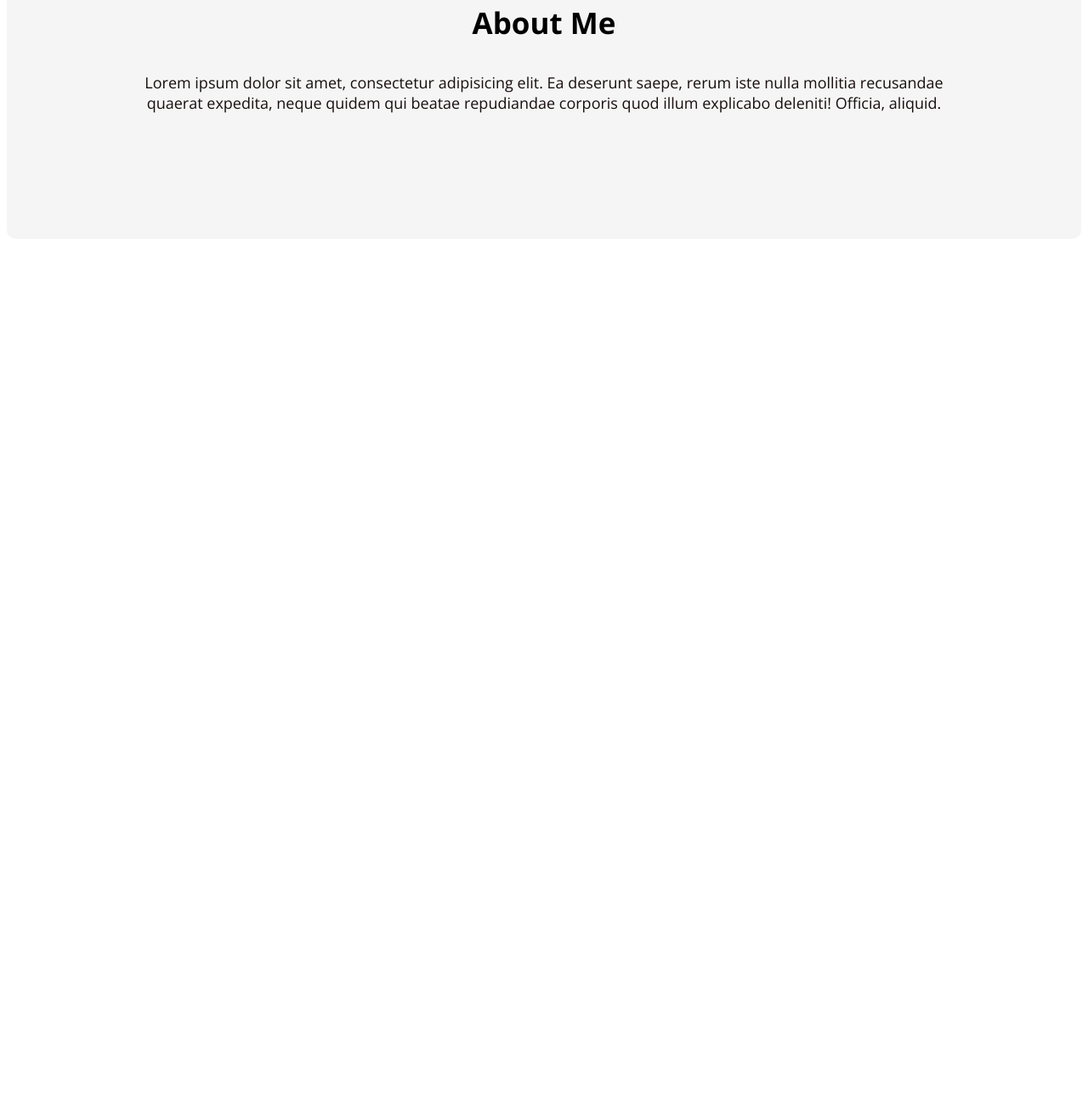
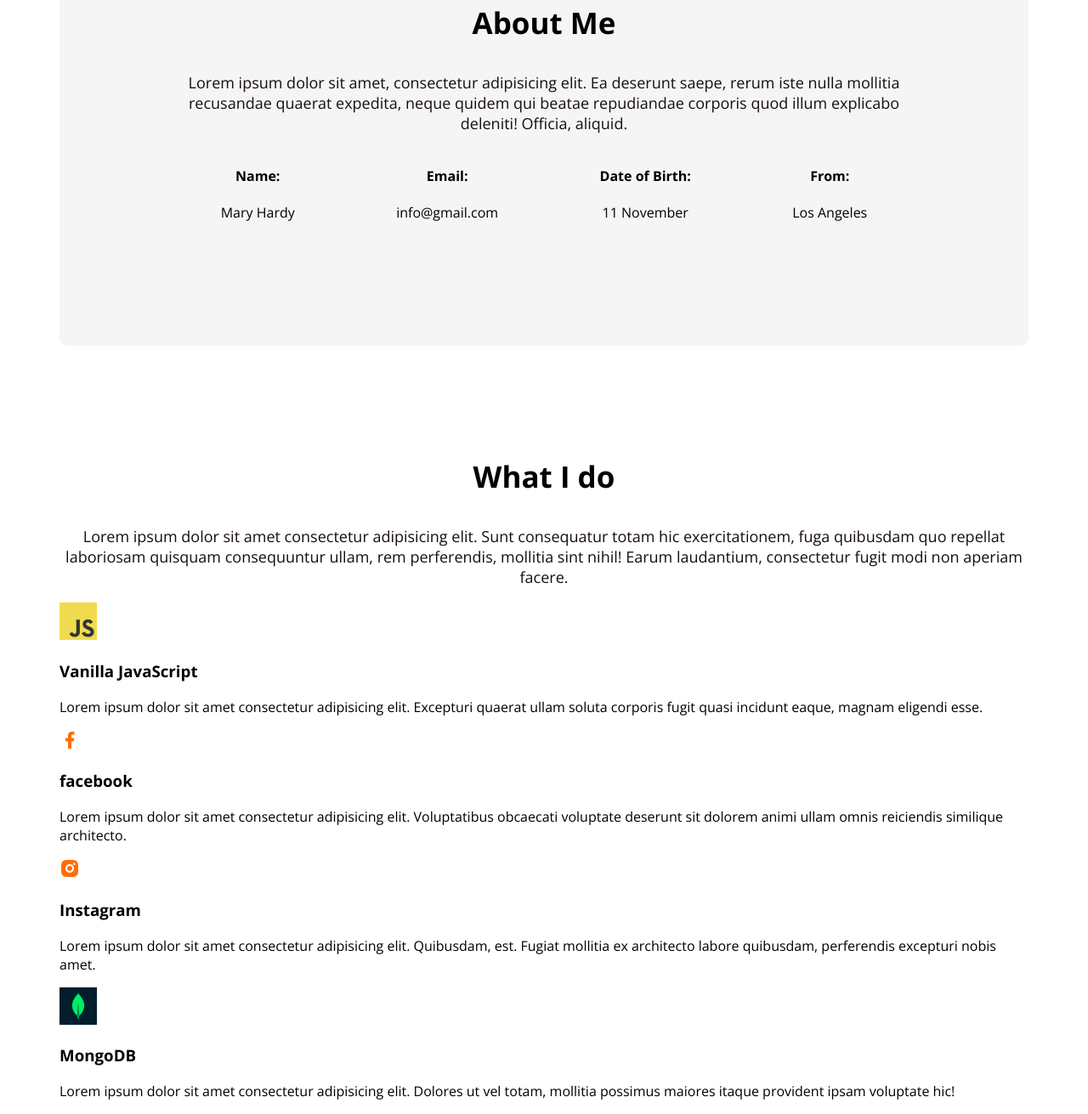
Before and after one commit to asif-444/web-dev-portfolio-restart, a plain HTML site: page index.html in a window 1280 px wide. Shown: the part 1065-2376 px from the top of the page at 85% size. Before the commit the page ends 1476 px from the top, so only its background shows below. Drawn offline with nearby package versions, Linux system fonts and the light colour scheme.

Commit message:
added skills section

```diff
--- a/index.html
+++ b/index.html
@@ -42,6 +42,52 @@
         <section class="about">
             <h3 class="section-title">About Me</h3>
             <p class="section-description">Lorem ipsum dolor sit amet, consectetur adipisicing elit. Ea deserunt saepe, rerum iste nulla mollitia recusandae quaerat expedita, neque quidem qui beatae repudiandae corporis quod illum explicabo deleniti! Officia, aliquid.</p>
+            <div class="about-info-container">
+                <div class="about-info">
+                    <h4 class="info-title">Name:</h4>
+                    <p class="info-description">Mary Hardy</p>
+                </div>
+                <div class="about-info">
+                    <h4 class="info-title">Email:</h4>
+                    <p class="info-description">info@gmail.com</p>
+                </div>
+                <div class="about-info">
+                    <h4 class="info-title">Date of Birth:</h4>
+                    <p class="info-description">11 November</p>
+                </div>
+                <div class="about-info">
+                    <h4 class="info-title">From:</h4>
+                    <p class="info-description">Los Angeles</p>
+                </div>
+            </div>
+        </section>
+        <!-- what I do section -->
+        <section>
+            <h3 class="section-title">What I do</h3>
+            <p id="what-i-do-description" class="section-description">Lorem ipsum dolor sit amet consectetur adipisicing elit. Sunt consequatur totam hic exercitationem, fuga quibusdam quo repellat laboriosam quisquam consequuntur ullam, rem perferendis, mollitia sint nihil! Earum laudantium, consectetur fugit modi non aperiam facere.</p>
+            <div class="skills-container">
+                <div class="skill">
+                    <img src="images/icons/js.png" alt="">
+                    <h3 class="skill-title">Vanilla JavaScript</h3>
+                    <p class="skill-description">Lorem ipsum dolor sit amet consectetur adipisicing elit. Excepturi quaerat ullam soluta corporis fugit quasi incidunt eaque, magnam eligendi esse.</p>
+                </div>
+                <div class="skill">
+                    <img src="images/icons/facebook.png" alt="">
+                    <h3 class="skill-title">facebook</h3>
+                    <p class="skill-description">Lorem ipsum dolor sit amet consectetur adipisicing elit. Voluptatibus obcaecati voluptate deserunt sit dolorem animi ullam omnis reiciendis similique architecto.
+                    </p>
+                </div>
+                <div class="skill">
+                    <img src="images/icons/insta.png" alt="">
+                    <h3 class="skill-title">Instagram</h3>
+                    <p class="skill-description">Lorem ipsum dolor sit amet consectetur adipisicing elit. Quibusdam, est. Fugiat mollitia ex architecto labore quibusdam, perferendis excepturi nobis amet.</p>
+                </div>
+                <div class="skill">
+                    <img src="images/icons/mongo.png" alt="">
+                    <h3 class="skill-title">MongoDB</h3>
+                    <p class="skill-description">Lorem ipsum dolor sit amet consectetur adipisicing elit. Dolores ut vel totam, mollitia possimus maiores itaque provident ipsam voluptate hic!</p>
+                </div>
+            </div>
         </section>
     </main>
     <footer>
--- a/style/portfolio.css
+++ b/style/portfolio.css
@@ -103,6 +103,10 @@ nav a {
 }
 
 /* main section styles */
+main{
+    max-width: 1140px;
+    margin: 0 auto;
+}
 
 /* about section styles */
 .about {
@@ -111,3 +115,11 @@ nav a {
     background: whitesmoke;
     margin: 130px 0;
 }
+
+.about-info-container{
+    display: flex;
+    justify-content: space-around;
+}
+.about-info{
+    text-align: center;
+}
```
